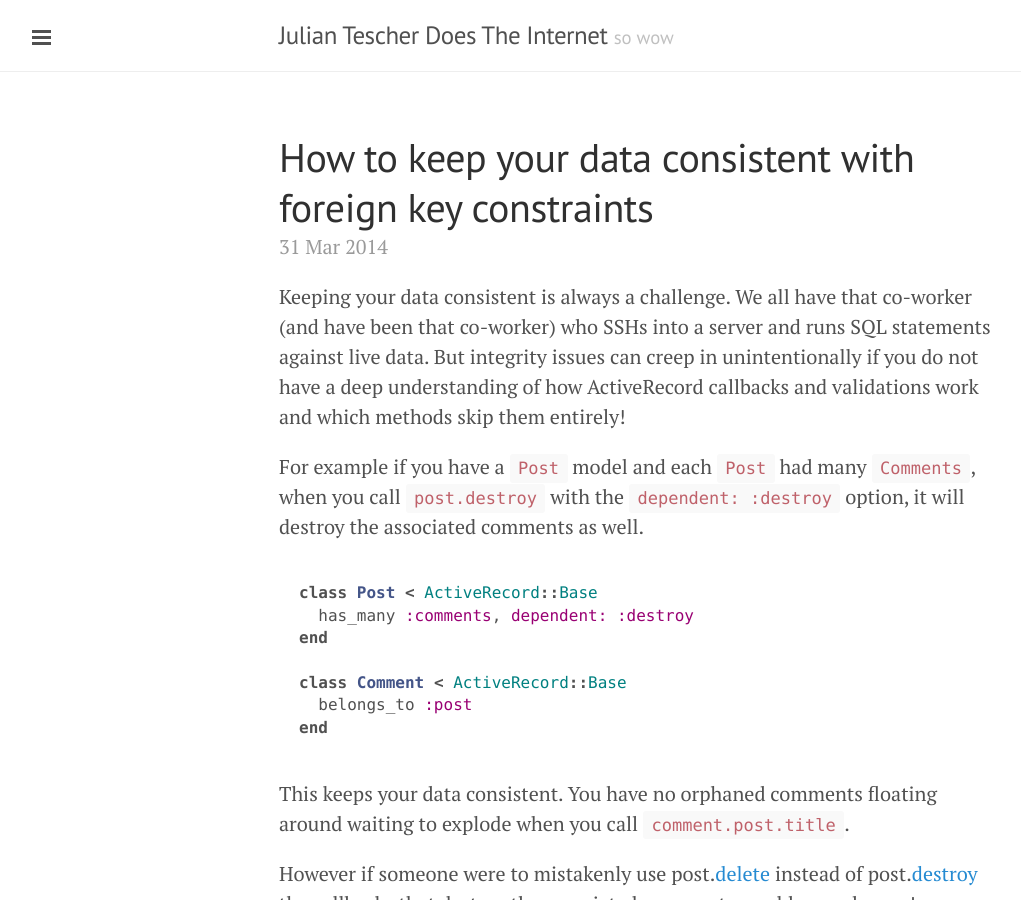
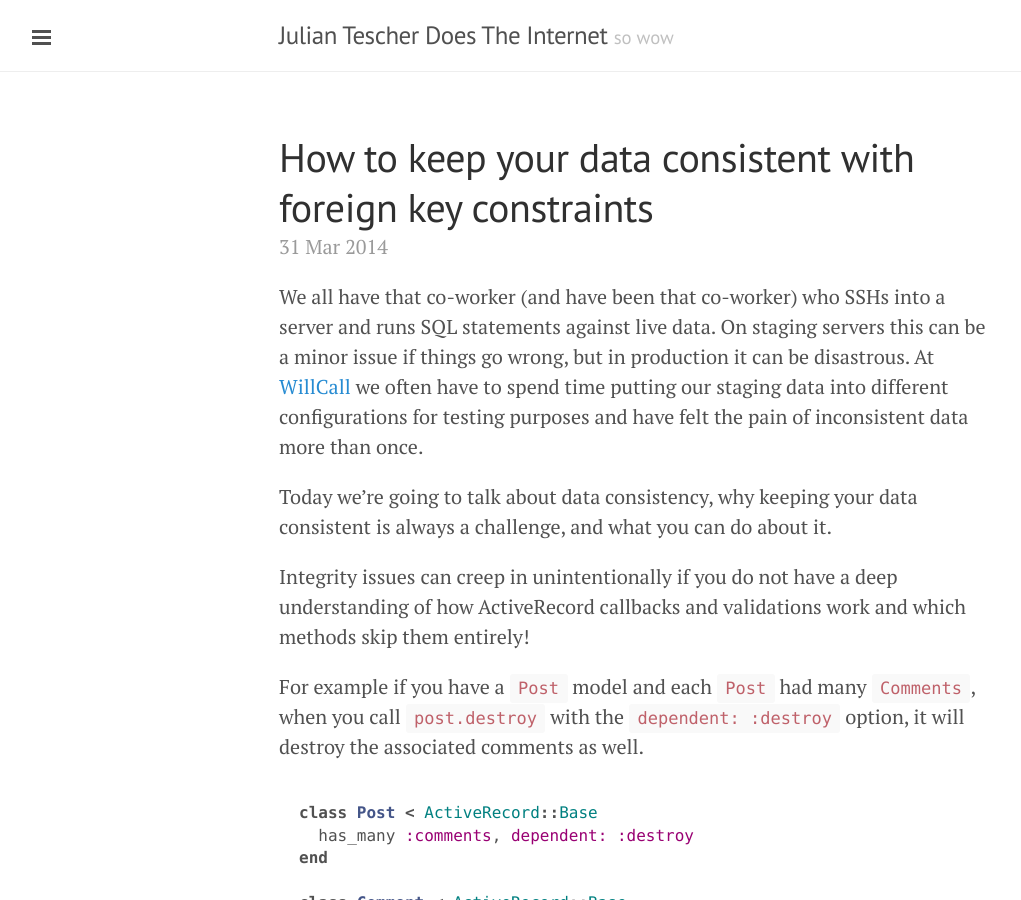
Before and after one commit to jtescher/jtescher.github.io, a Jekyll site: the page built from _posts/2014-03-31-how-to-keep-your-data-consistent-with-foreign-key-constraints.md, in a window 1280 px wide and 900 px high. Shown: the whole window, without its empty margins (1-1022 px from the left). Built offline with Jekyll 4.4.1, drawn with Linux system fonts in a browser that asks for light colours; Markdown is read by kramdown in place of the engine named in the settings.

Commit message:
Add anecdote to intro paragraph

```diff
--- a/_posts/2014-03-31-how-to-keep-your-data-consistent-with-foreign-key-constraints.md
+++ b/_posts/2014-03-31-how-to-keep-your-data-consistent-with-foreign-key-constraints.md
@@ -5,11 +5,19 @@ date:   2014-03-31 11:00:00
 categories: rails active_record foreign_key_constraints data integrity
 ---
 
-Keeping your data consistent is always a challenge. We all have that co-worker
-(and have been that co-worker) who SSHs into a server and runs SQL statements
-against live data. But integrity issues can creep in unintentionally if you do
-not have a deep understanding of how ActiveRecord callbacks and validations
-work and which methods skip them entirely!
+We all have that co-worker (and have been that co-worker) who SSHs into a
+server and runs SQL statements against live data. On staging servers this
+can be a minor issue if things go wrong, but in production it can be disastrous.
+At [WillCall](https://www.getwillcall.com) we often have to spend time
+putting our staging data into different configurations for testing purposes
+and have felt the pain of inconsistent data more than once.
+
+Today we're going to talk about data consistency, why keeping your data
+consistent is always a challenge, and what you can do about it.
+
+Integrity issues can creep in unintentionally if you do not have a
+deep understanding of how ActiveRecord callbacks and validations work and
+which methods skip them entirely!
 
 For example if you have a `Post` model and each `Post` had many `Comments`, when you
 call `post.destroy` with the `dependent: :destroy` option, it will destroy the
```
